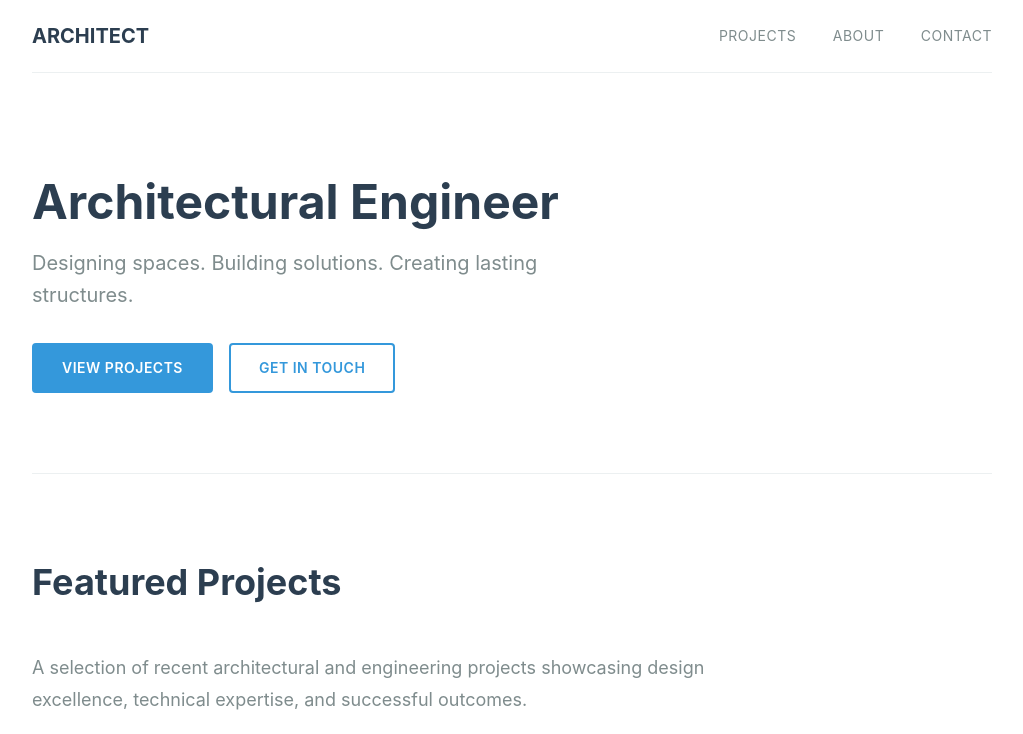
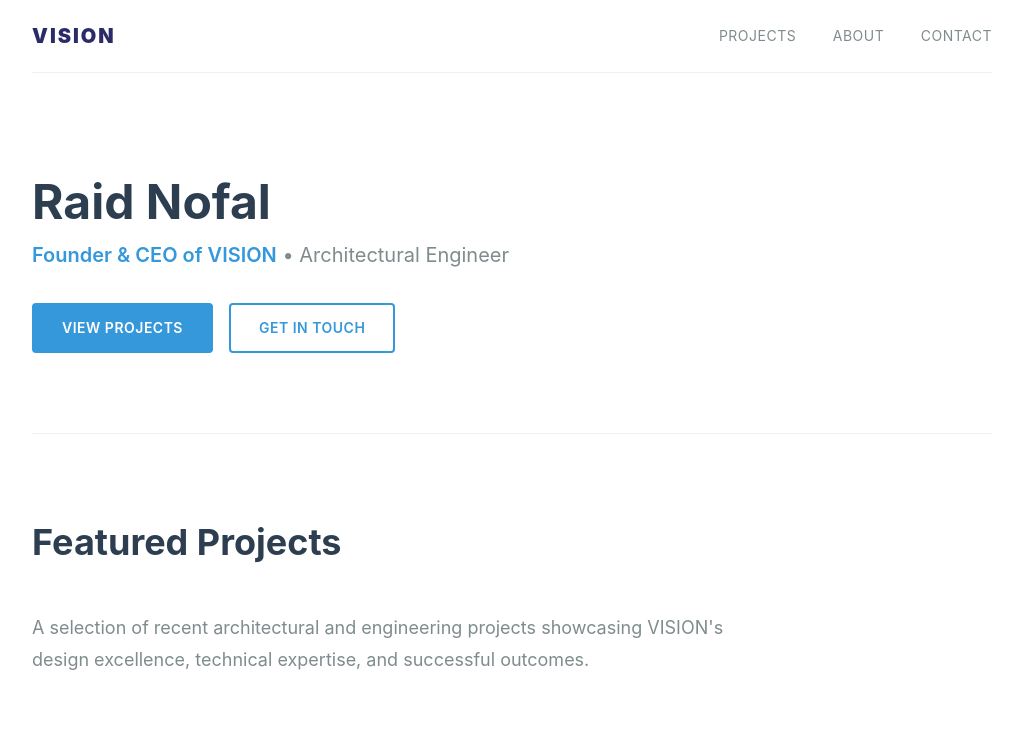
Before and after one commit to MahmoudNofal-arch/Architectural-engineering-, a plain HTML site: page index.html in a window 1280 px wide. Shown: the top 734 px of the page, without its empty margins (128-1151 px from the left). Drawn offline with Linux system fonts and the light colour scheme.

Commit message:
Update index.html

```diff
--- a/index.html
+++ b/index.html
@@ -3,9 +3,12 @@
 <head>
   <meta charset="UTF-8">
   <meta name="viewport" content="width=device-width, initial-scale=1.0">
-  <meta name="description" content="Professional architectural engineer portfolio. View projects, expertise, and get in touch.">
+  <meta name="description" content="Raid Nofal - Founder & CEO of VISION. Professional architectural engineer portfolio.">
   <meta name="theme-color" content="#ffffff">
-  <title>Architectural Engineer - Portfolio</title>
+  <title>Raid Nofal | VISION - CEO & Founder</title>
+
+  <link rel="icon" type="image/jpeg" href="1630516458436.jpg">
+
   <style>
     * {
       margin: 0;
@@ -98,8 +101,9 @@
 
     .logo {
       font-size: 20px;
-      font-weight: 700;
-      color: var(--primary);
+      font-weight: 900;
+      color: #2b2b68; /* Matched the dark blue from the Vision logo */
+      letter-spacing: 2px;
     }
 
     nav a {
@@ -123,7 +127,7 @@
 
     .hero h1 {
       color: var(--primary);
-      margin-bottom: 16px;
+      margin-bottom: 8px;
     }
 
     .hero .subtitle {
@@ -131,6 +135,11 @@
       color: var(--text-gray);
       margin-bottom: 32px;
       max-width: 600px;
+    }
+
+    .hero .role {
+      font-weight: 600;
+      color: var(--accent);
     }
 
     .cta-group {
@@ -409,7 +418,7 @@
 <body>
   <main>
     <nav>
-      <div class="logo">ARCHITECT</div>
+      <div class="logo">VISION</div>
       <div>
         <a href="#projects">Projects</a>
         <a href="#about">About</a>
@@ -418,8 +427,8 @@
     </nav>
 
     <section class="hero">
-      <h1>Architectural Engineer</h1>
-      <p class="subtitle">Designing spaces. Building solutions. Creating lasting structures.</p>
+      <h1>Raid Nofal</h1>
+      <p class="subtitle"><span class="role">Founder & CEO of VISION</span> • Architectural Engineer</p>
       <div class="cta-group">
         <a href="#projects" class="btn btn-primary">View Projects</a>
         <a href="#contact" class="btn">Get in Touch</a>
@@ -429,11 +438,10 @@
     <section id="projects">
       <div class="section-intro">
         <h2>Featured Projects</h2>
-        <p>A selection of recent architectural and engineering projects showcasing design excellence, technical expertise, and successful outcomes.</p>
+        <p>A selection of recent architectural and engineering projects showcasing VISION's design excellence, technical expertise, and successful outcomes.</p>
       </div>
 
       <div class="projects-grid">
-        <!-- PROJECT CARD 1 -->
         <div class="project-card">
           <div class="project-image">
             [Add project image here]
@@ -451,7 +459,6 @@
           </div>
         </div>
 
-        <!-- PROJECT CARD 2 -->
         <div class="project-card">
           <div class="project-image">
             [Add project image here]
@@ -469,7 +476,6 @@
           </div>
         </div>
 
-        <!-- PROJECT CARD 3 -->
         <div class="project-card">
           <div class="project-image">
             [Add project image here]
@@ -490,13 +496,13 @@
     </section>
 
     <section class="about-section" id="about">
-      <h2>About</h2>
+      <h2>About Raid Nofal</h2>
       <div class="about-content">
         <p>
-          [Your father's professional background. Mention years of experience, education, specializations, and what drives his work.]
+          As the Founder and CEO of VISION, Raid Nofal brings extensive expertise and a forward-thinking approach to architectural engineering.
         </p>
         <p>
-          [More details about his approach, philosophy, and what makes his work distinctive.]
+          [Add more details about his approach, philosophy, and what makes VISION's work distinctive in the industry.]
         </p>
 
         <div class="expertise">
@@ -520,12 +526,12 @@
       </p>
       <div class="contact-links">
         <a href="mailto:your-email@example.com" class="btn btn-primary">Send Email</a>
-        <a href="https://linkedin.com" class="btn">LinkedIn</a>
+        <a href="https://www.linkedin.com/in/raid-nofal-4211361a9/" target="_blank" rel="noopener noreferrer" class="btn">LinkedIn Profile</a>
       </div>
     </section>
 
     <footer class="footer">
-      <p>&copy; 2026 Architectural Engineer. All rights reserved.</p>
+      <p>&copy; 2026 VISION. All rights reserved.</p>
     </footer>
   </main>
 </body>
```
